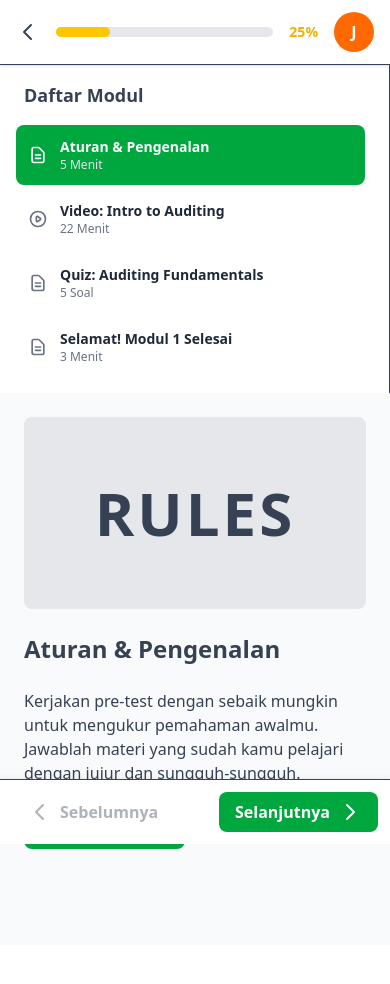
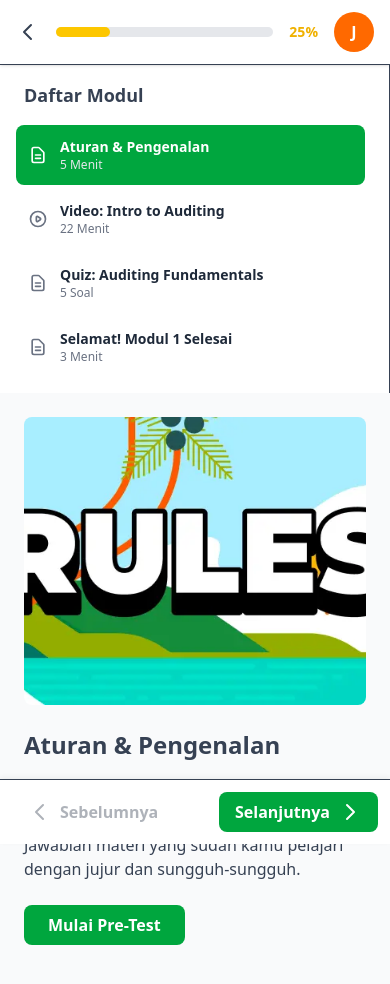
Before and after one commit to irgiadit7/missionFE2-Inter, a React app in the folder MissionFE/: page /learn/1 in a window 390 px wide. Shown: the top 984 px of the page. Before the commit the page ends 945 px from the top, so only its background shows below. Built offline with nearby package versions, Linux system fonts and the light colour scheme; the HTML template or start-up script is replaced by a standard one.

Commit message:
memperbarui ui module products

```diff
--- a/MissionFE/src/Pages/CoursePlayerPage.jsx
+++ b/MissionFE/src/Pages/CoursePlayerPage.jsx
@@ -81,12 +81,16 @@ const VideoContent = ({ module, course }) => (
 
 const RulesContent = ({ module }) => (
     <div className="space-y-6">
-        <div className="aspect-video bg-gray-200 dark:bg-gray-800 rounded-lg flex items-center justify-center"><h2 className="text-6xl md:text-8xl font-black tracking-wider">RULES</h2></div>
+        {/* Anda bisa mengatur tinggi gambar di sini dengan mengubah class `h-72`. Contoh: h-64, h-80, dll. */}
+        <div className="h-72 bg-gray-200 dark:bg-gray-800 rounded-lg flex items-center justify-center overflow-hidden">
+            <img src="/images/learn/rules.webp" alt="Rules" className="w-full h-full object-cover"/>
+        </div>
         <h3 className="text-2xl font-bold">{module.title}</h3>
         <p>Kerjakan pre-test dengan sebaik mungkin untuk mengukur pemahaman awalmu. Jawablah materi yang sudah kamu pelajari dengan jujur dan sungguh-sungguh.</p>
         <button className="bg-green-600 text-white font-semibold py-2 px-6 rounded-lg hover:bg-green-700">Mulai Pre-Test</button>
     </div>
 );
+
 
 // --- KOMPONEN KUIS BARU ---
 const QuizContent = ({ module, isDarkMode }) => {
@@ -151,11 +155,15 @@ const QuizContent = ({ module, isDarkMode }) => {
 
 const CongratsContent = ({ module }) => (
     <div className="text-center p-8">
-        <div className="aspect-video bg-green-200 dark:bg-green-900/50 rounded-lg flex items-center justify-center mb-6"><h2 className="text-6xl md:text-8xl font-black tracking-wider text-green-600">CONGRATS</h2></div>
+        {/* Anda bisa mengatur tinggi gambar di sini dengan mengubah class `h-72`. Contoh: h-64, h-80, dll. */}
+        <div className="h-72 bg-green-200 dark:bg-green-900/50 rounded-lg flex items-center justify-center mb-6 overflow-hidden">
+            <img src="/images/learn/congrats.webp" alt="Congratulations" className="w-full h-full object-cover"/>
+        </div>
         <p className="text-xl font-semibold">{module.title}</p>
         <p>Teruskan kerja bagusmu dan selesaikan semua modul untuk mendapatkan sertifikat!</p>
     </div>
 );
+
 
 // --- MAIN PAGE COMPONENT ---
 const CoursePlayerPage = () => {
@@ -205,7 +213,7 @@ const CoursePlayerPage = () => {
                         </nav>
                     </div>
                 </aside>
-                <main className="flex-1 p-6 md:p-10 pb-24 md:h-[calc(100vh-64px)] md:overflow-y-auto">
+                <main className="flex-1 p-6 md:p-10 pb-32 md:h-[calc(100vh-64px)] md:overflow-y-auto">
                     {activeModule.type === 'video' && <VideoContent module={activeModule} course={courseData} />}
                     {activeModule.type === 'rules' && <RulesContent module={activeModule} />}
                     {activeModule.type === 'quiz' && <QuizContent module={activeModule} isDarkMode={isDarkMode} />}
```
Also changed, not shown: MissionFE/public/images/learn/congrats.webp (added), MissionFE/public/images/learn/rules.webp (added).
